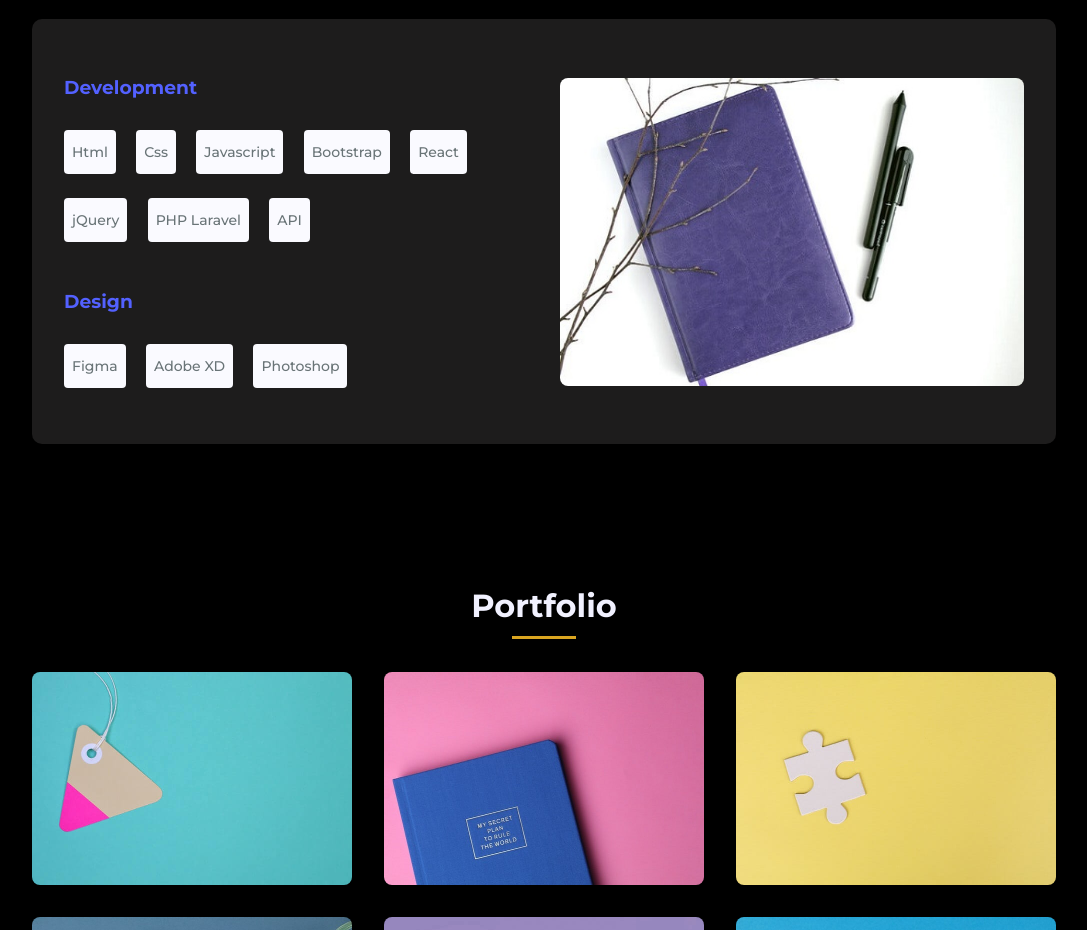
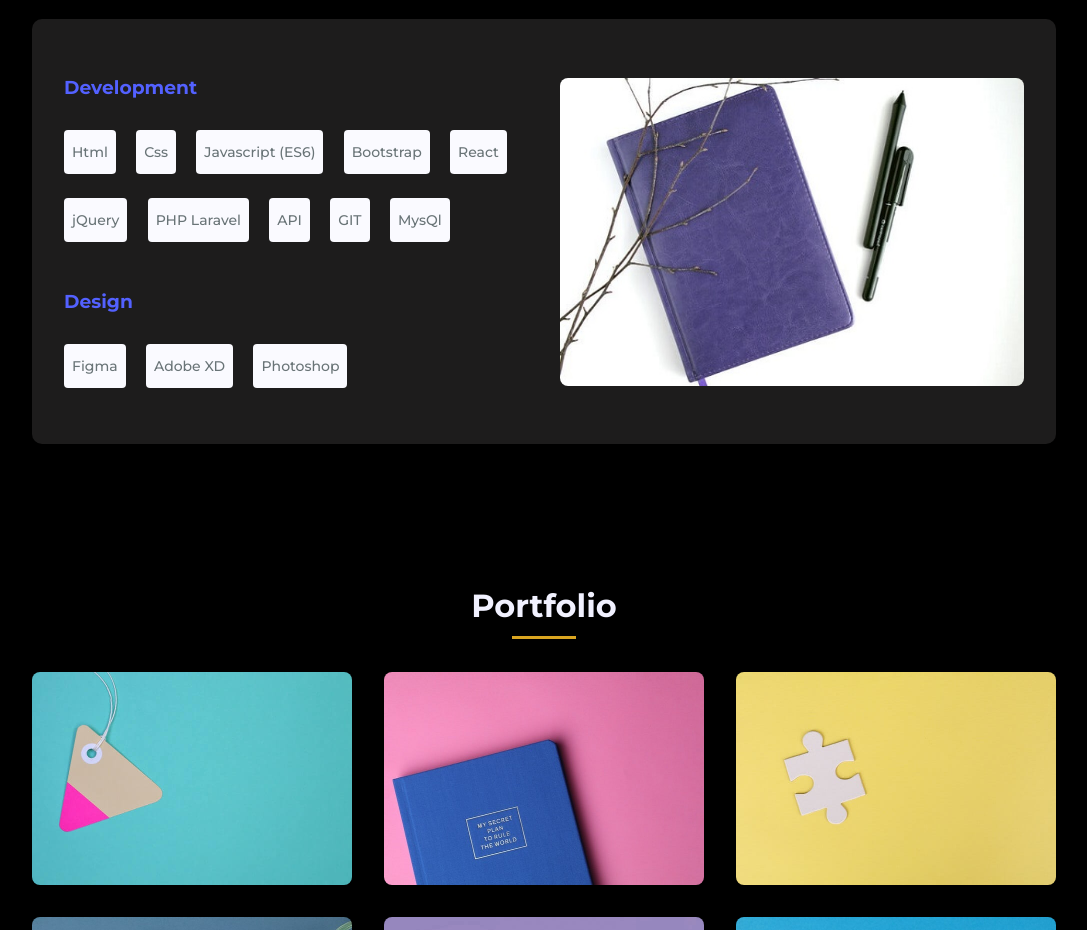
Before and after one commit to intisharmashrurTurjo/web.app, a plain HTML site: page index.html in a window 1280 px wide. Shown: the part 1860-2790 px from the top of the page, without its empty margins (96-1183 px from the left). Drawn offline with nearby package versions, Linux system fonts and the light colour scheme.

Commit message:
Update index.html

```diff
--- a/index.html
+++ b/index.html
@@ -92,7 +92,10 @@
                         <h2 class="about__subtitle">I'm Intishar Mashrur Turjo</h2>
                         <span class="about__profession">Front End Web Application Developer</span>
                         <p class="about__text">
-                            Hello, I’m Turjo, a courteous and enthusiastic, Diploma in electronics and tele communication engineering student who loves everything in its orbit. As this area complements my studies, so want to enrich my experience in this field. My core skill is based on electronics machine learning programming but I love to do most of the things using programming languges in the web development sector. I love to make the web more open to the world. I’m currently studying Diploma in electronics and tele communication engineering at Lakshmipur Govt. Polytechnic Institute.</p>
+                            Hello, I’m Turjo, a courteous and enthusiastic, Diploma in electronics and tele communication engineering student who loves everything in its orbit.
+                            As this area complements my studies, so want to enrich my experience in this field. My core skill is based on electronics machine learning programming
+                            but I love to do most of the things using programming languges in the web development sector. I love to make the web more open to the world.
+                            I’m currently studying Diploma in electronics and tele communication engineering at Lakshmipur Govt. Polytechnic Institute.</p>
 
                         <div class="about__social">
                             <a href="https://www.linkedin.com/in/intishar-mashrur-turjo-5157bb212" class="about__social-icon"><i class='bx bxl-linkedin' ></i></a>
@@ -112,12 +115,14 @@
                         <h3 class="skills__subtitle">Development</h3>
                         <span class="skills__name">Html</span>
                         <span class="skills__name">Css</span>
-                        <span class="skills__name">Javascript</span>
+                        <span class="skills__name">Javascript (ES6)</span>
                         <span class="skills__name">Bootstrap</span>
                         <span class="skills__name">React</span>
                         <span class="skills__name">jQuery</span>
                         <span class="skills__name">PHP Laravel</span>
                         <span class="skills__name">API</span>
+                        <span class="skills__name">GIT</span>
+                        <span class="skills__name">MysQl</span>
 
                         <h3 class="skills__subtitle">Design</h3>
                         <span class="skills__name">Figma</span>
```
